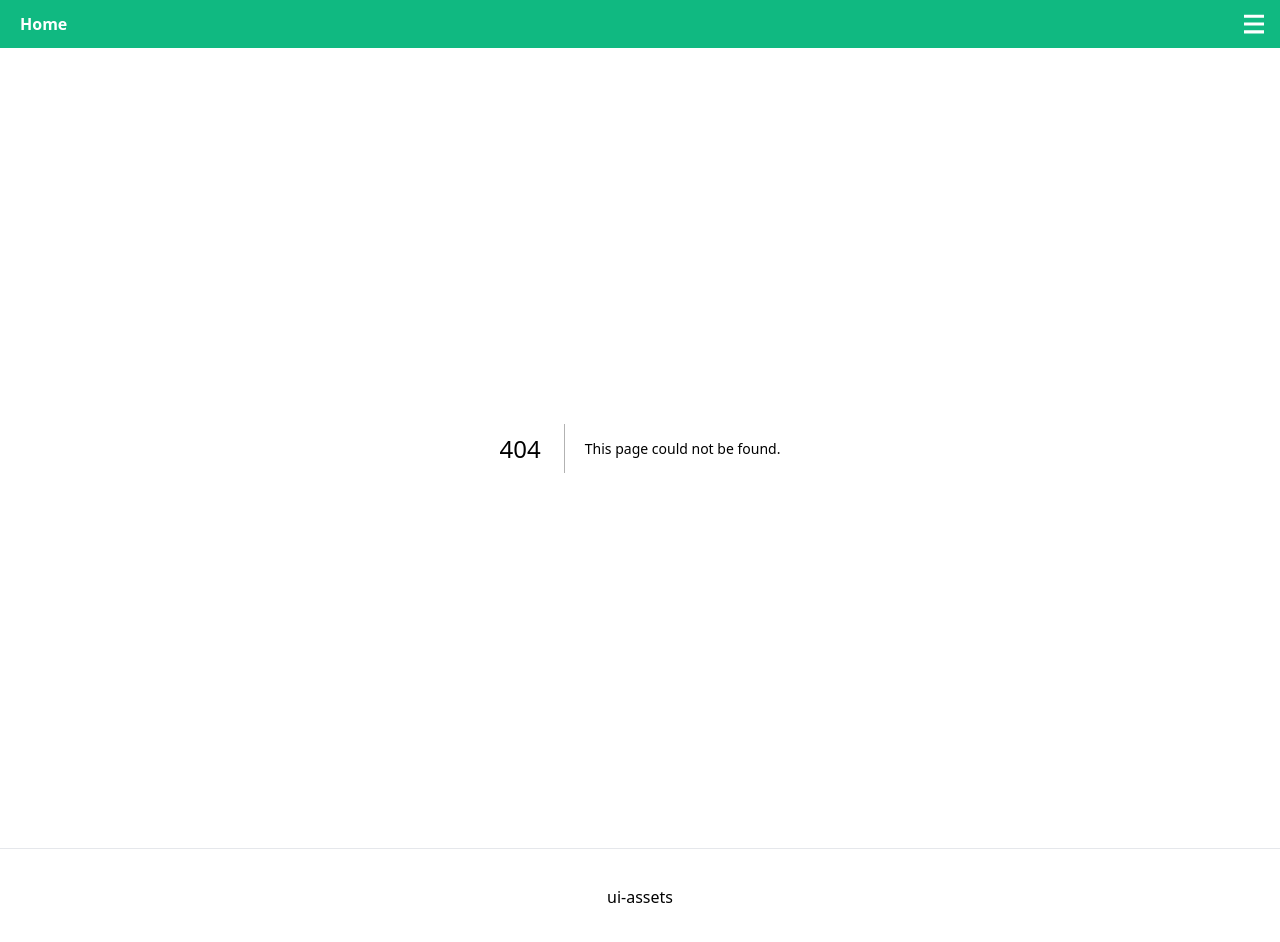
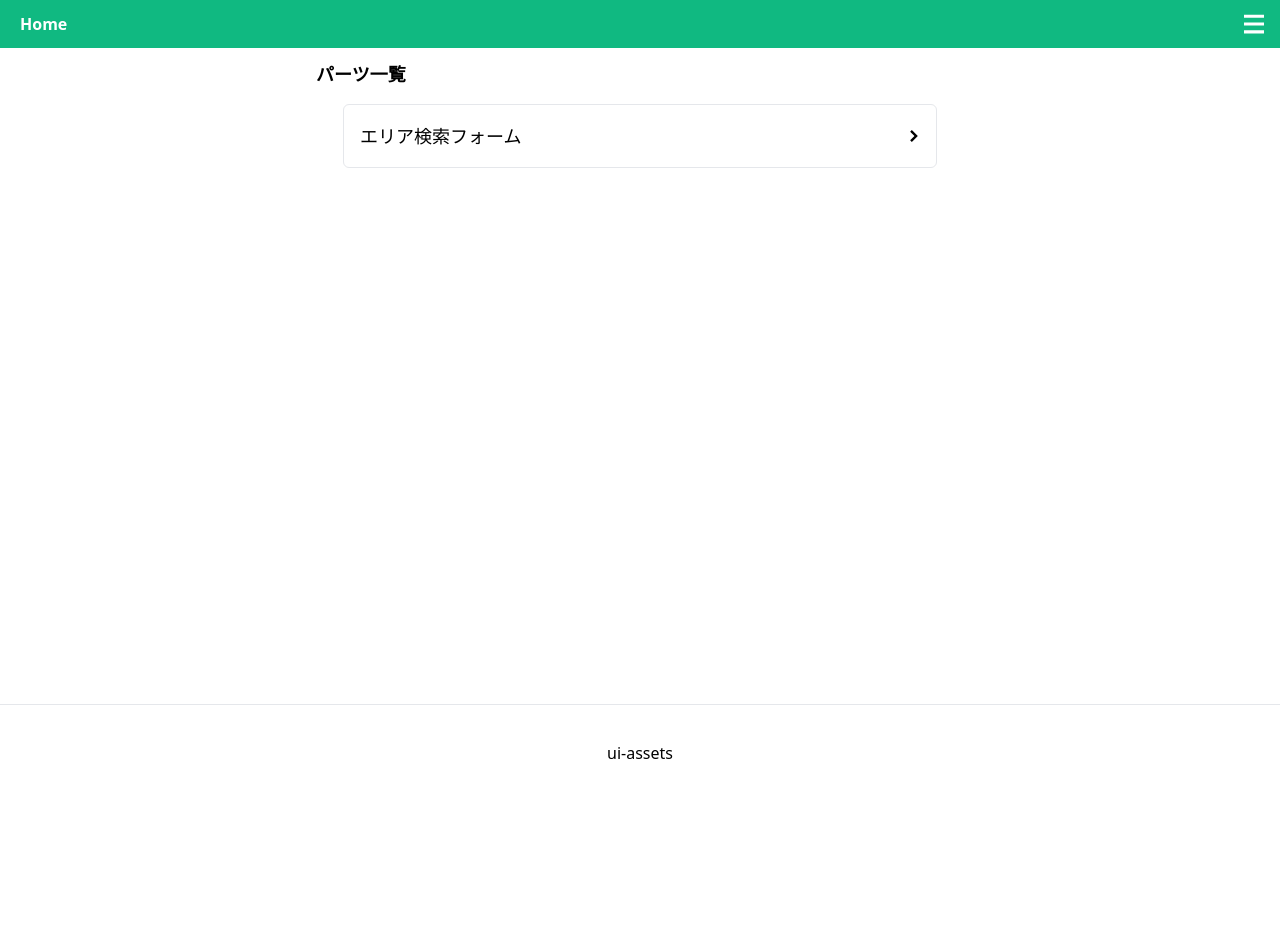
Before and after one commit to knike-d/ui-assets, a Next.js app: page /parts in a window 1280 px wide. Before the commit this address had no page. After the commit the page ends 800 px from the top, so only its background shows below. Built offline with nearby package versions, Linux system fonts and the light colour scheme.

Commit message:
feat: パーツ一覧ページを作成

```diff
--- /dev/null
+++ b/src/app/parts/page.tsx
@@ -0,0 +1,11 @@
+import type { Metadata } from "next";
+import { PartsListPage } from "@/page/partsList/PartsListPage";
+
+export const metadata: Metadata = {
+  title: "パーツ一覧",
+  description: "パーツ一覧",
+};
+
+export default function PartsList() {
+  return <PartsListPage />;
+}
--- /dev/null
+++ b/src/features/uiAsset/UIAssetCard.tsx
@@ -0,0 +1,19 @@
+import type { FC, ReactNode } from "react";
+import { RightArrowIcon } from "@/utils/ui/Icon/RightArrowIcon";
+
+type Props = {
+  href: string;
+  children: ReactNode;
+};
+
+export const UIAssetCard: FC<Props> = ({ href, children }) => {
+  return (
+    <a
+      className="flex h-16 w-11/12 items-center justify-between rounded-md border p-4 text-lg hover:bg-slate-100"
+      href={href}
+    >
+      {children}
+      <RightArrowIcon />
+    </a>
+  );
+};
--- /dev/null
+++ b/src/features/uiAsset/UIAssetList.tsx
@@ -0,0 +1,19 @@
+import type { FC } from "react";
+import { UIAssetCard } from "@/features/uiAsset/UIAssetCard";
+import type { UIAssetCardModel } from "@/features/uiAsset/uiAsset.type";
+
+type Props = {
+  UIAssetList: UIAssetCardModel[];
+};
+
+export const UIAssetList: FC<Props> = ({ UIAssetList }) => {
+  return (
+    <div className="flex w-full justify-center">
+      {UIAssetList.map((el) => (
+        <UIAssetCard key={el.href} href={el.href}>
+          {el.name}
+        </UIAssetCard>
+      ))}
+    </div>
+  );
+};
--- /dev/null
+++ b/src/features/uiAsset/uiAsset.type.ts
@@ -0,0 +1,4 @@
+export type UIAssetCardModel = {
+  name: string;
+  href: string;
+};
--- /dev/null
+++ b/src/page/partsList/PartsListPage.tsx
@@ -0,0 +1,21 @@
+import type { FC } from "react";
+import { UIAssetList } from "@/features/uiAsset/UIAssetList";
+import type { UIAssetCardModel } from "@/features/uiAsset/uiAsset.type";
+
+const createPartsLink = (path: string) => `/parts/${path}`;
+
+const PartsList: UIAssetCardModel[] = [
+  {
+    name: "エリア検索フォーム",
+    href: createPartsLink("area-search-form"),
+  },
+];
+
+export const PartsListPage: FC = () => {
+  return (
+    <main className="mx-auto flex w-full max-w-2xl flex-col items-center justify-between p-3">
+      <h1 className="mb-4 mr-auto text-lg font-bold">パーツ一覧</h1>
+      <UIAssetList UIAssetList={PartsList} />
+    </main>
+  );
+};
```
